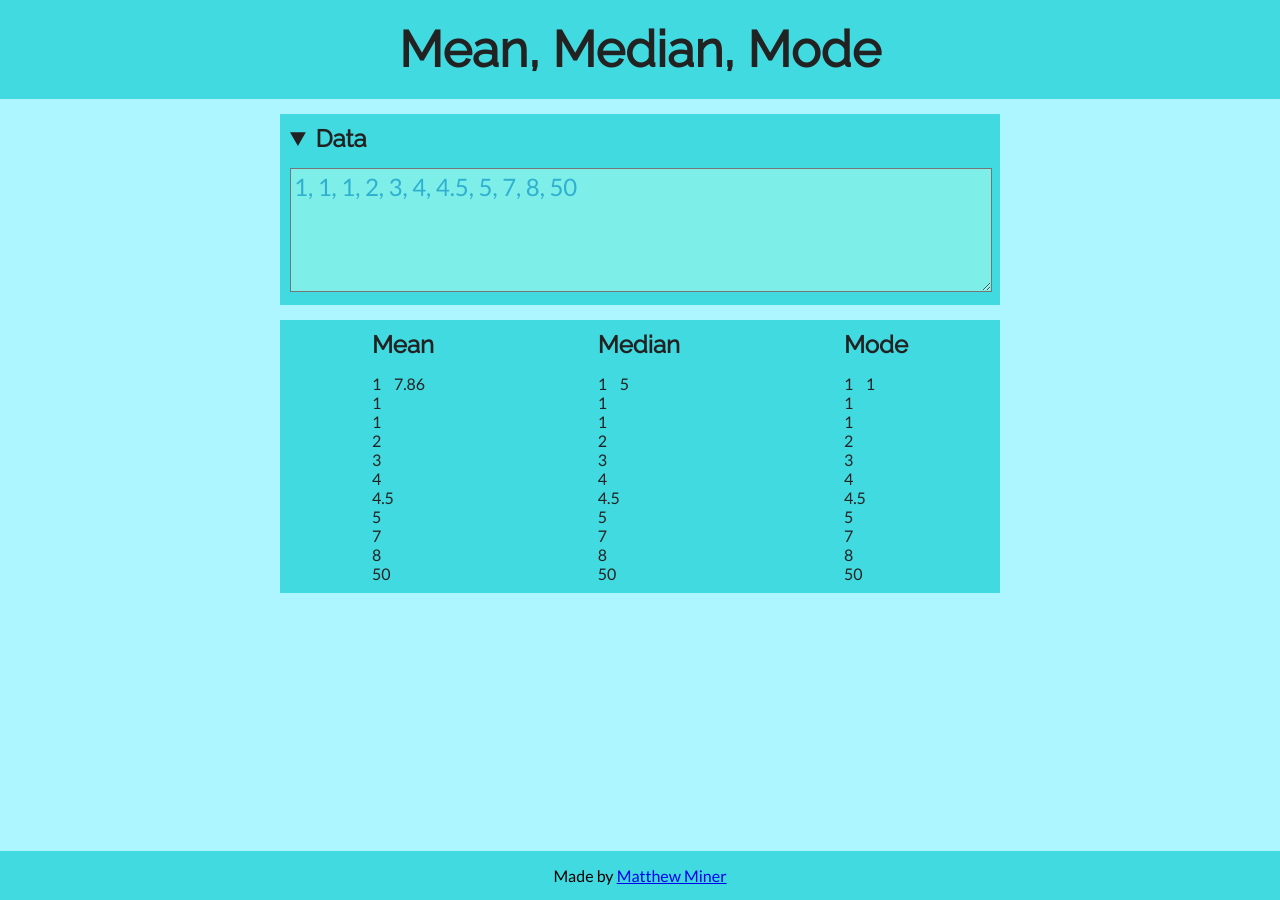
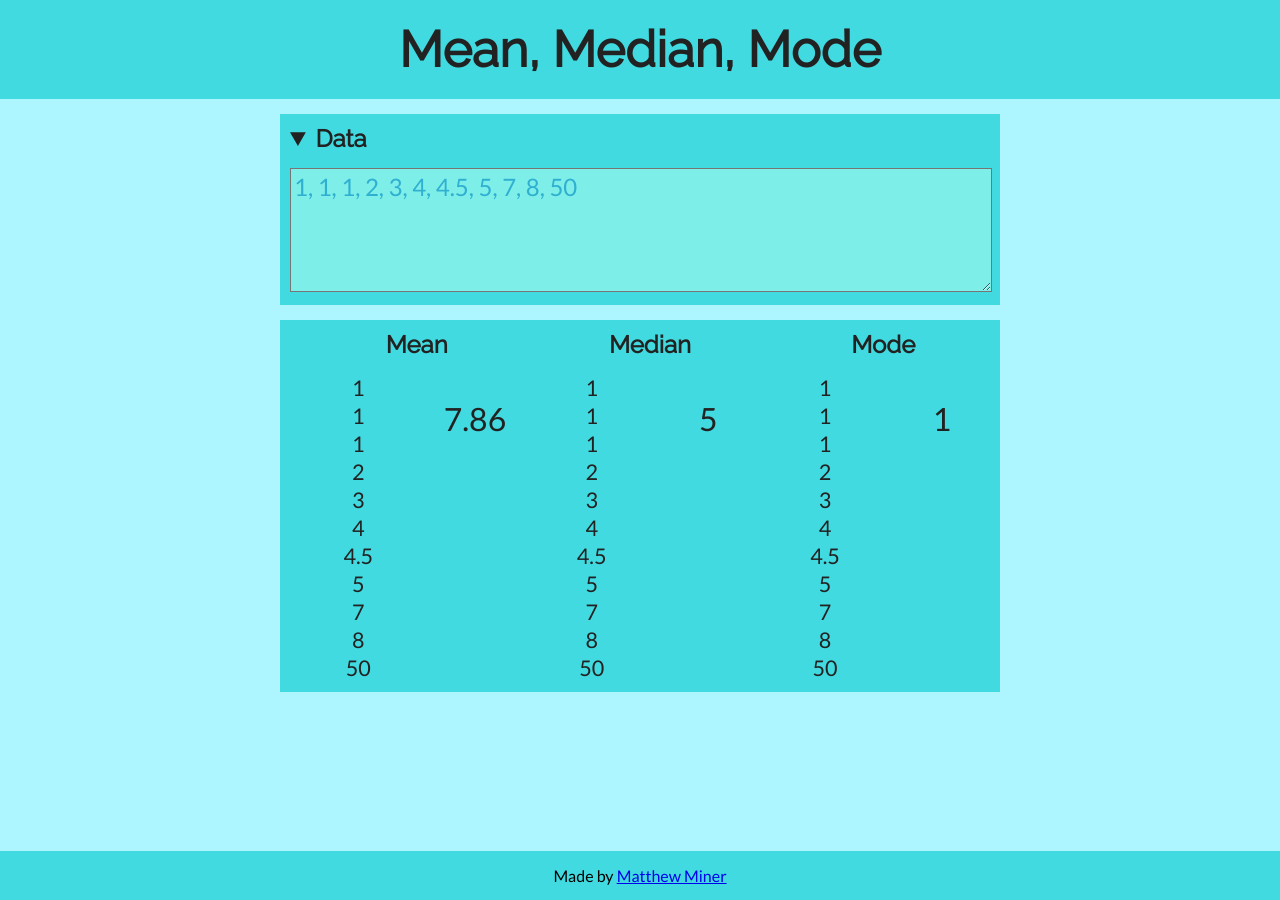
Before and after one commit to mminer237/meanmedianmode, a Jekyll site: the page built from index.html, in a window 1280 px wide. Built offline with Jekyll 4.4.1, drawn with Linux system fonts in a browser that asks for light colours.

Commit message:
Styled results

```diff
--- a/css/style.scss
+++ b/css/style.scss
@@ -65,11 +65,32 @@ textarea {
 .comparison-container {
 	display: flex;
 	justify-content: space-around;
+	margin: 0 10px;
+	text-align: center;
 	width: 100%;
+	> div {
+		flex: 1 1 0;
+	}
 }
 .result-container {
 	display: flex;
 	width: 100%;
+	> div {
+		flex: 1 1 0;
+	}
+}
+.list {
+	font-size: 135%;
+	div {
+		max-width: 130px;
+		overflow: hidden;
+		padding: 1px;
+		text-overflow: ellipsis;
+	}
+}
+.answer {
+	font-size: 200%;
+	padding-top: 25px;
 }
 footer {
 	background-color: var(--primary-color);
```
